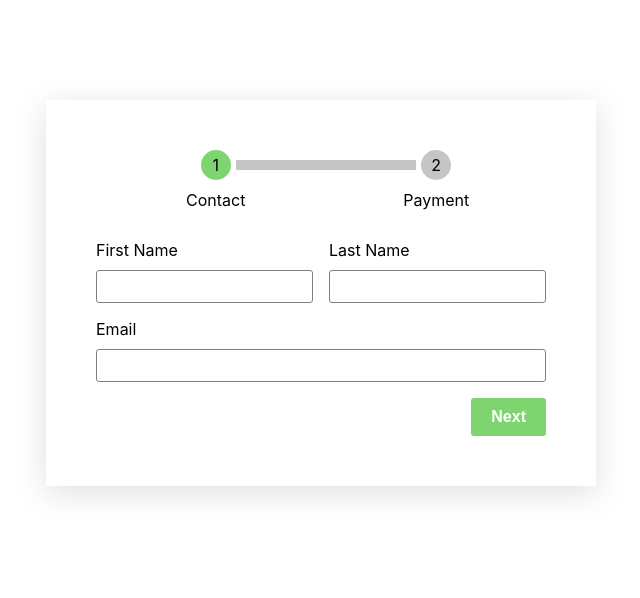
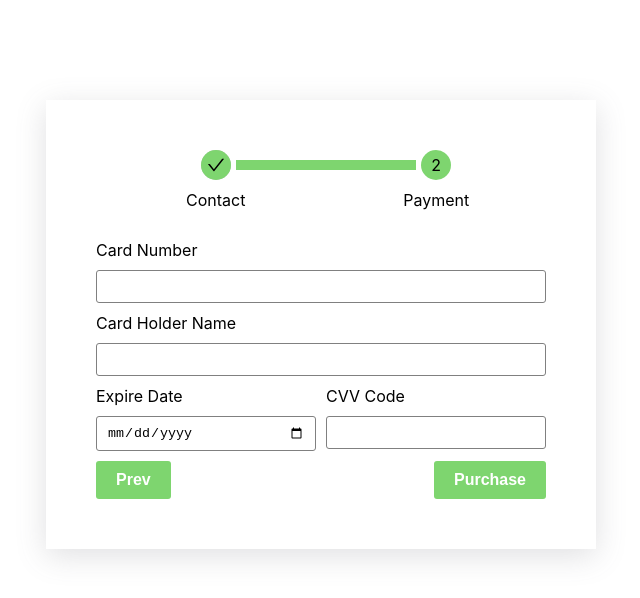
Before and after one commit to ArmanurRahman/payment-app-react, a React (Create React App) app: page /payment/1 in a window 1280 px wide. Both pictures are taken after a click on the button "Next". Shown: the top 598 px of the page, without its empty margins (319-959 px from the left). Built offline with nearby package versions, Linux system fonts and the light colour scheme.

Commit message:
add userinfo in  payment page

```diff
--- a/src/components/Stepper.jsx
+++ b/src/components/Stepper.jsx
@@ -1,7 +1,7 @@
 import { AiOutlineCheck } from "react-icons/ai";
 import React, { useState } from "react";
 
-const Stepper = () => {
+const Stepper = ({ activeStep }) => {
     const steps = [
         {
             number: 1,
@@ -13,7 +13,6 @@ const Stepper = () => {
         },
     ];
 
-    const activeStep = useState(1)[0];
     return (
         <div className='stepper_container'>
             {steps.map((item, index) => (
--- a/src/containers/Payment.jsx
+++ b/src/containers/Payment.jsx
@@ -1,17 +1,87 @@
 import { useParams } from "react-router-dom";
+import { useState } from "react";
 
-import UserInfo from "./UserInfo";
 import Stepper from "../components/Stepper";
+import Input from "../components/Input";
+import Button from "../components/button";
 
 const Payment = () => {
+    const [firstName, setFirstName] = useState("");
+    const [lastName, setLastName] = useState("");
+    const [email, setEmail] = useState("");
+
+    const [activeStep, setActiveStep] = useState(1);
+
+    const nextHandler = () => {
+        setActiveStep(2);
+    };
+    const prevHandler = () => {
+        setActiveStep(1);
+    };
     // const param = useParams();
     return (
         <div className='payment_container'>
             <div>
-                <Stepper />
+                <Stepper activeStep={activeStep} />
             </div>
             <div className='payment_user_info'>
-                <UserInfo />
+                {activeStep === 1 ? (
+                    <div className='userInfo_container'>
+                        <div className='userInfo_name'>
+                            {" "}
+                            <Input
+                                label='First Name'
+                                id='firstName'
+                                value={firstName}
+                                onChange={(event) =>
+                                    setFirstName(event.target.value)
+                                }
+                            />{" "}
+                            <Input
+                                label='Last Name'
+                                id='firstName'
+                                value={lastName}
+                                onChange={(event) =>
+                                    setLastName(event.target.value)
+                                }
+                            />
+                        </div>
+                        <Input
+                            label='Email'
+                            id='email'
+                            type='email'
+                            value={email}
+                            onChange={(event) => setEmail(event.target.value)}
+                        />
+                        <div className='userInfo_btn'>
+                            <Button
+                                label={"Next"}
+                                className='btn-primary'
+                                onClick={nextHandler}
+                            />
+                        </div>
+                    </div>
+                ) : (
+                    <div className='card_container'>
+                        <Input label={"Card Number"} />
+                        <Input label={"Card Holder Name"} />
+                        <div className='card_info'>
+                            <Input label={"Expire Date"} type='date' />
+                            <Input label={"CVV Code"} />
+                        </div>
+                        <div className='card_btn'>
+                            <Button
+                                label={"Prev"}
+                                className='btn-primary'
+                                onClick={prevHandler}
+                            />
+                            <Button
+                                label={"Purchase"}
+                                className='btn-primary'
+                            />
+                        </div>
+                    </div>
+                )}
             </div>
         </div>
     );
--- a/src/containers/UserInfo.jsx
+++ /dev/null
@@ -1,40 +0,0 @@
-import { useState } from "react";
-import Button from "../components/button";
-
-import Input from "../components/Input";
-const UserInfo = () => {
-    const [firstName, setFirstName] = useState("");
-    const [lastName, setLastName] = useState("");
-    const [email, setEmail] = useState("");
-    return (
-        <div className='userInfo_container'>
-            <div className='userInfo_name'>
-                {" "}
-                <Input
-                    label='First Name'
-                    id='firstName'
-                    value={firstName}
-                    onChange={(event) => setFirstName(event.target.value)}
-                />{" "}
-                <Input
-                    label='Last Name'
-                    id='firstName'
-                    value={lastName}
-                    onChange={(event) => setLastName(event.target.value)}
-                />
-            </div>
-            <Input
-                label='Email'
-                id='email'
-                type='email'
-                value={email}
-                onChange={(event) => setEmail(event.target.value)}
-            />
-            <div className='userInfo_btn'>
-                <Button label={"Next"} className='btn-primary' />
-            </div>
-        </div>
-    );
-};
-
-export default UserInfo;
--- a/src/scss/components/_payment.scss
+++ b/src/scss/components/_payment.scss
@@ -5,6 +5,18 @@
     box-shadow: rgba(100, 100, 111, 0.2) 0px 7px 29px 0px;
 }
 
-.payment_user_info{
+.card_container{
+    display: flex;
+    flex-direction: column;
+    gap: 1rem;
+}
 
+.card_info{
+    display: flex;
+    gap: 1rem;
 }
+
+.card_btn{
+    display: flex;
+    justify-content: space-between;
+}
```
